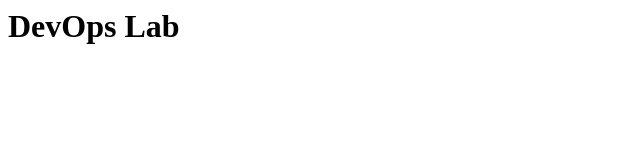
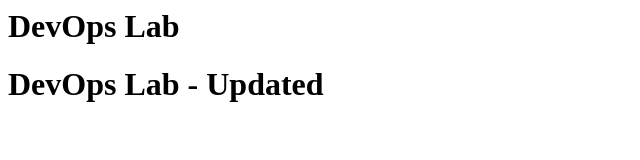
Before and after one commit to NakkaTrilokesh/devops-lab, a plain HTML site: page index.html in a window 1280 px wide. Shown: the whole page, without its empty margins (0-640 px from the left). Drawn offline with Linux system fonts and the light colour scheme.

Commit message:
Updated content for PR

```diff
--- a/index.html
+++ b/index.html
@@ -1 +1,2 @@
 <h1>DevOps Lab</h1>
+<h1>DevOps Lab - Updated</h1>
```
